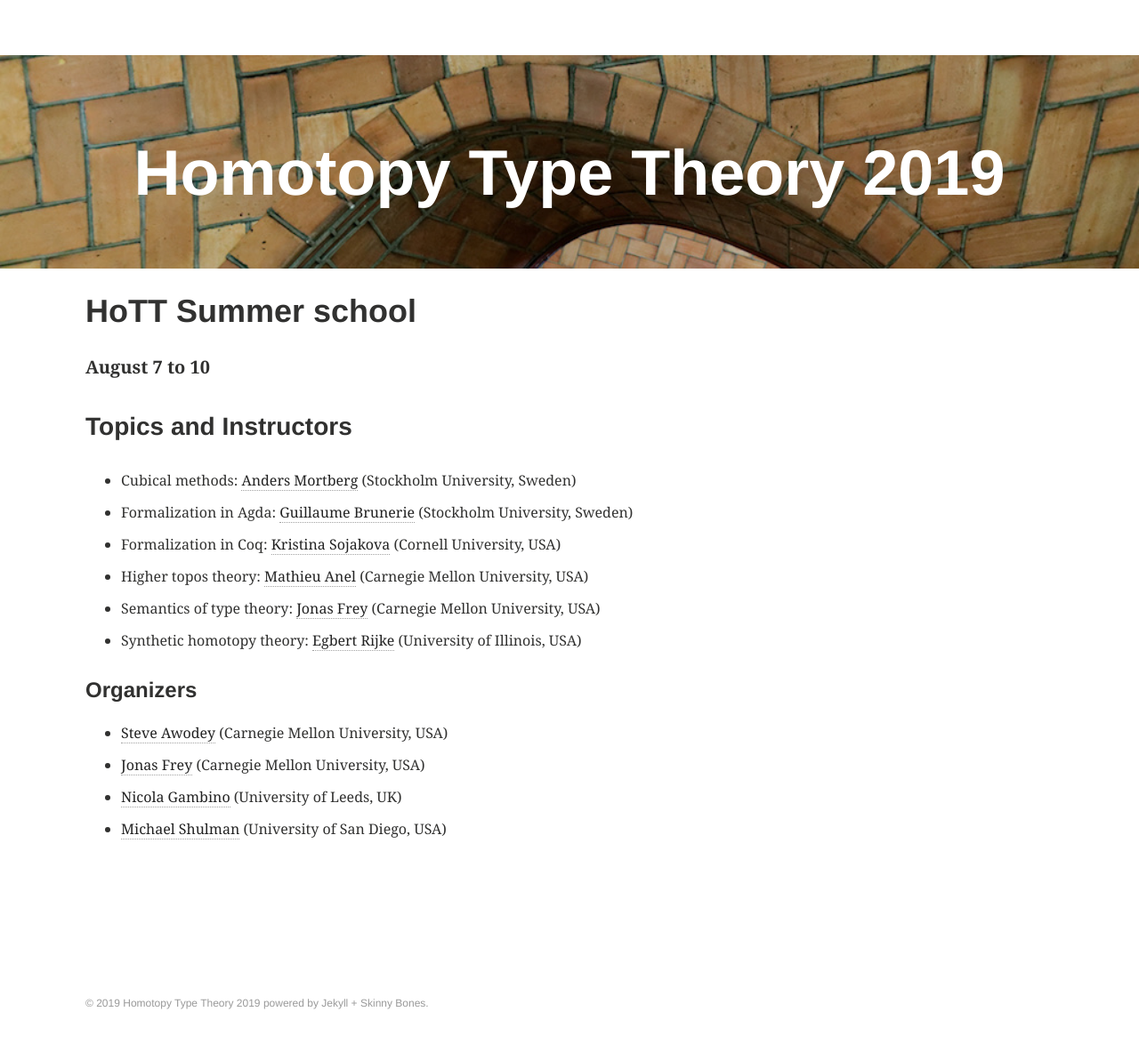
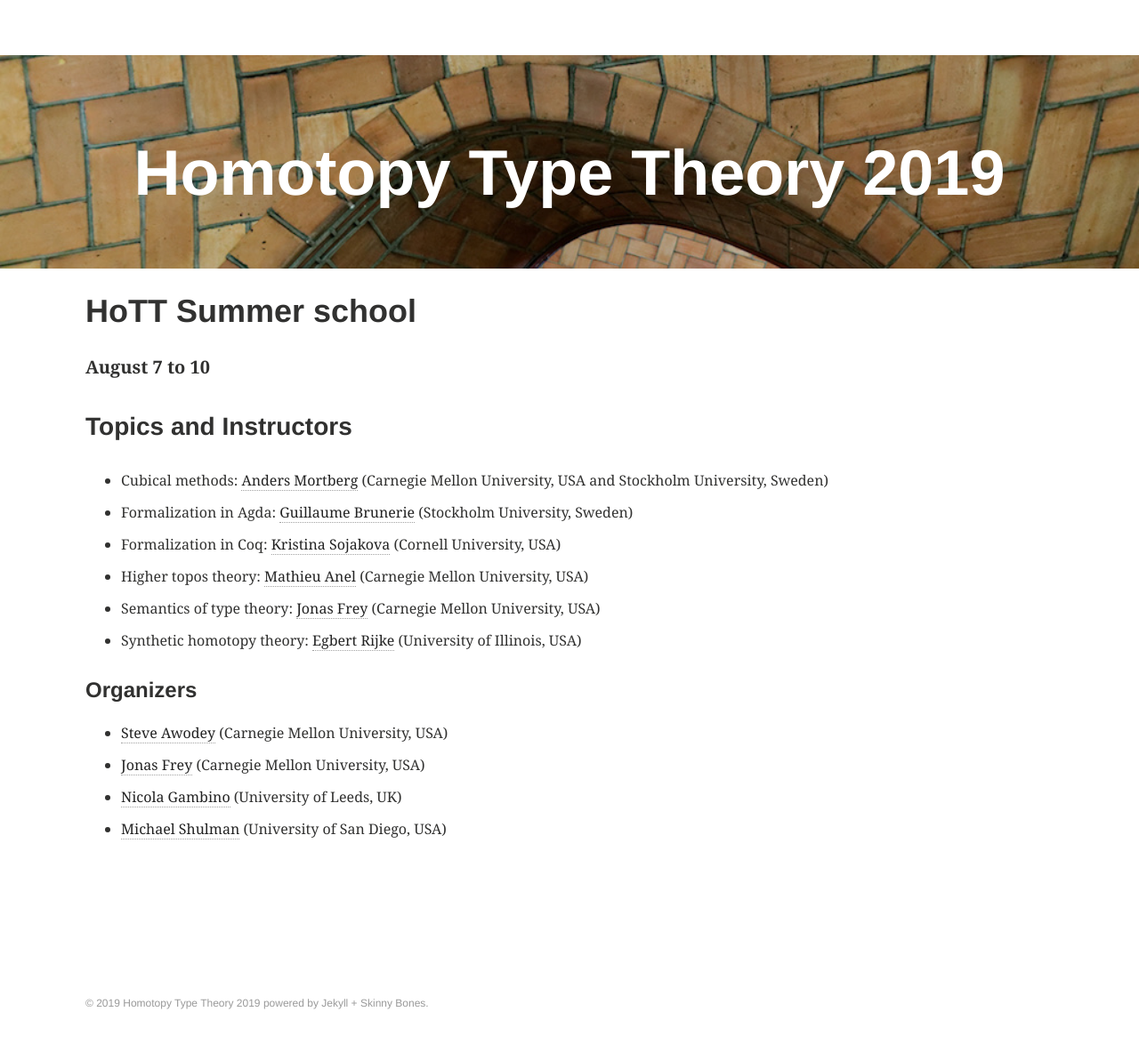
Before and after one commit to HoTT/HoTT-2019, a Jekyll site: the page built from summer-school.md, in a window 1280 px wide, cut to the strip 130-1344 px from the top of the page. Shown: the top 1174 px of the strip at 89% size. Built offline with Jekyll 4.4.1, drawn with Linux system fonts in a browser that asks for light colours.

Commit message:
update anders' affiliation to include both CMU and Stockholm

```diff
--- a/summer-school.md
+++ b/summer-school.md
@@ -8,7 +8,7 @@ title: "HoTT Summer school"
 
 ### Topics and Instructors
 
-* Cubical methods: [Anders Mortberg](http://www.cs.cmu.edu/~amoertbe/) (Stockholm University, Sweden)
+* Cubical methods: [Anders Mortberg](http://www.cs.cmu.edu/~amoertbe/) (Carnegie Mellon University, USA and Stockholm University, Sweden)
 * Formalization in Agda: [Guillaume Brunerie](https://guillaumebrunerie.github.io) (Stockholm University, Sweden)
 * Formalization in Coq: [Kristina Sojakova](http://www.cs.cornell.edu/~ks858/) (Cornell University, USA)
 * Higher topos theory: [Mathieu Anel](http://mathieu.anel.free.fr) (Carnegie Mellon University, USA)
```
